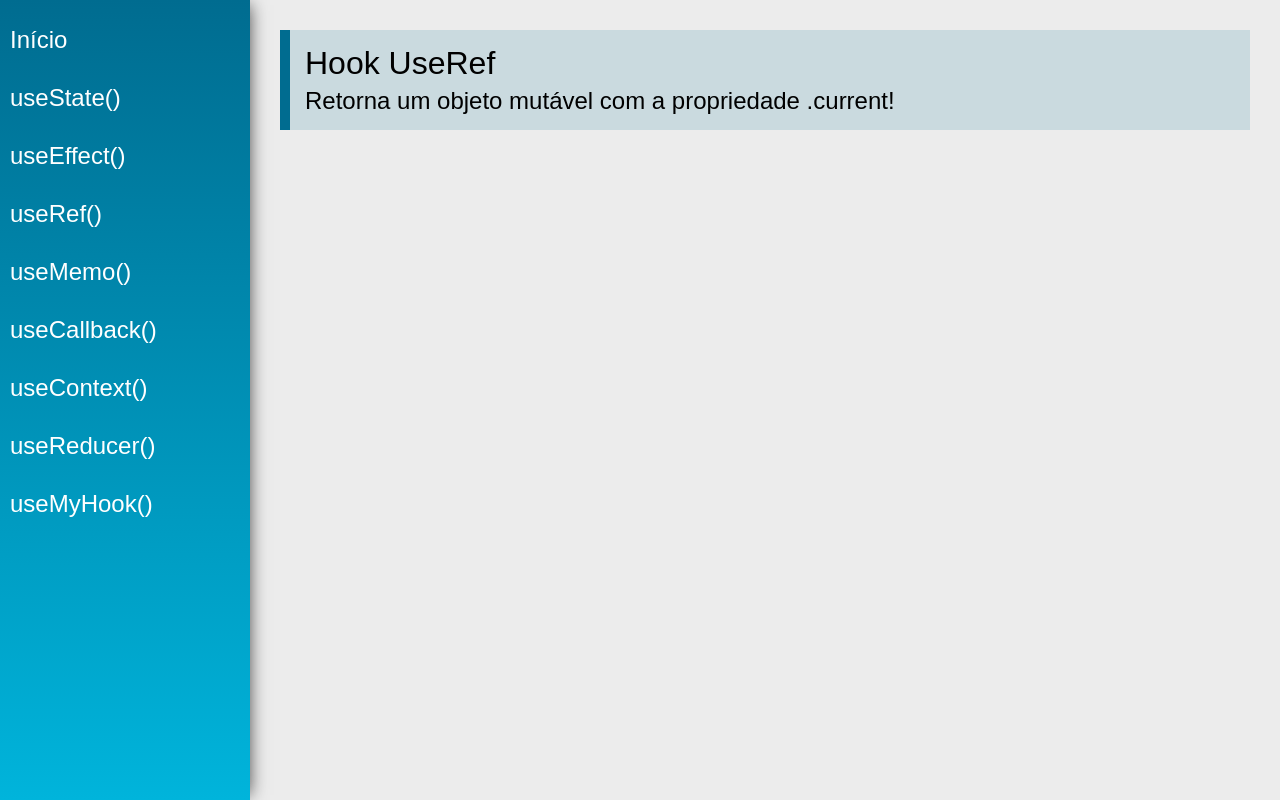
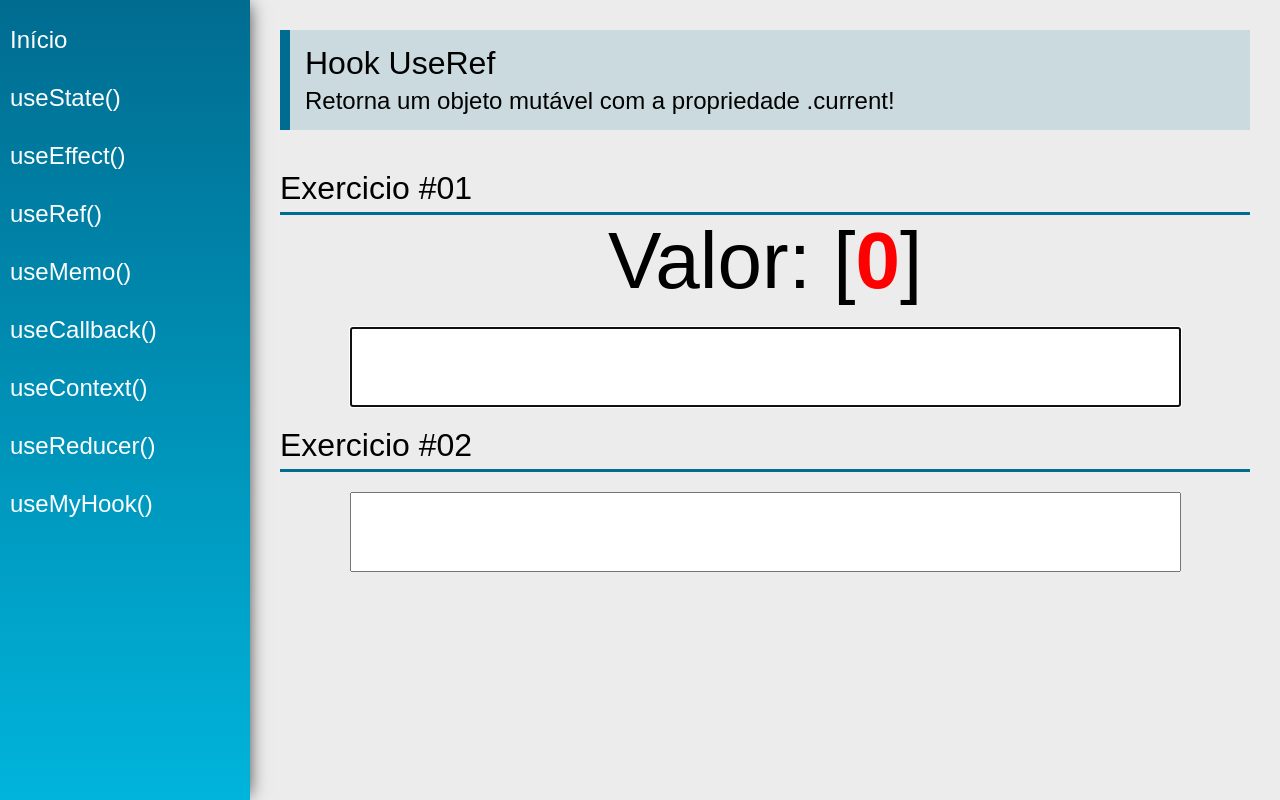
Before and after one commit to AlexsandroVcT/hooks-React, a React (Create React App) app: page /useRef in a window 1280 px wide. Built offline with nearby package versions, Linux system fonts and the light colour scheme.

Commit message:
Atualizando

```diff
--- a/src/views/examples/UseEffect.jsx
+++ b/src/views/examples/UseEffect.jsx
@@ -1,3 +1,7 @@
+/* useEffect() efeitos colaterais dentro de uma function Callback. que tem um array de depedencia.
+    quais são as depedencias que vão disparar aquela Calback. para gerar o efeito colateral
+*/
+
 import React, { useEffect, useState } from 'react'
 import PageTitle from '../../components/layout/PageTitle'
 import SectionTitle from '../../components/layout/SectionTitle'
--- a/src/views/examples/UseRef.jsx
+++ b/src/views/examples/UseRef.jsx
@@ -1,13 +1,58 @@
-import React from 'react'
+import React, { useEffect, useRef, useState } from 'react'
 import PageTitle from '../../components/layout/PageTitle'
+import SectionTitle from '../../components/layout/SectionTitle'
+
+const merge = function (s1, s2) {
+    return s1 + s2
+}
 
 const UseRef = (props) => {
+    const [value1, setValue1] = useState("");
+    const [value2, setValue2] = useState("");
+
+    const count = useRef(0)
+    const myInput1 = useRef(null)
+    const myInput2 = useRef(null)
+
+    useEffect(function () {
+        count.current = count.current + 1;
+        myInput2.current.focus()
+
+    }, [value1])
+
+    useEffect(function () {
+        count.current++
+        myInput1.current.focus()
+
+    }, [value2])
+
     return (
         <div className="UseRef">
             <PageTitle
                 title="Hook UseRef"
-                subtitle="Retorna um objeto mutável com a propriedade .current!"
-            />
+                subtitle="Retorna um objeto mutável com a propriedade .current!" />
+
+            <SectionTitle title="Exercicio #01" />
+            <div className="center">
+                <div>
+                    <span className="text">Valor: </span>
+                    <span className="text">{merge(value1, value2).value} [</span>
+                    <span className="text red">{count.current}</span>
+                    <span className="text">]</span>
+                </div>
+
+                <input type="text" className="input"
+                    ref={myInput1}
+                    value={value1} onChange={e => setValue1(e.target.value)} />
+            </div>
+
+
+            <SectionTitle title="Exercicio #02" />
+            <div className="center">
+                <input type="text" className="input"
+                    ref={myInput2}
+                    value={value2} onChange={e => setValue2(e.target.value)} />
+            </div>
         </div>
     )
 }
```
